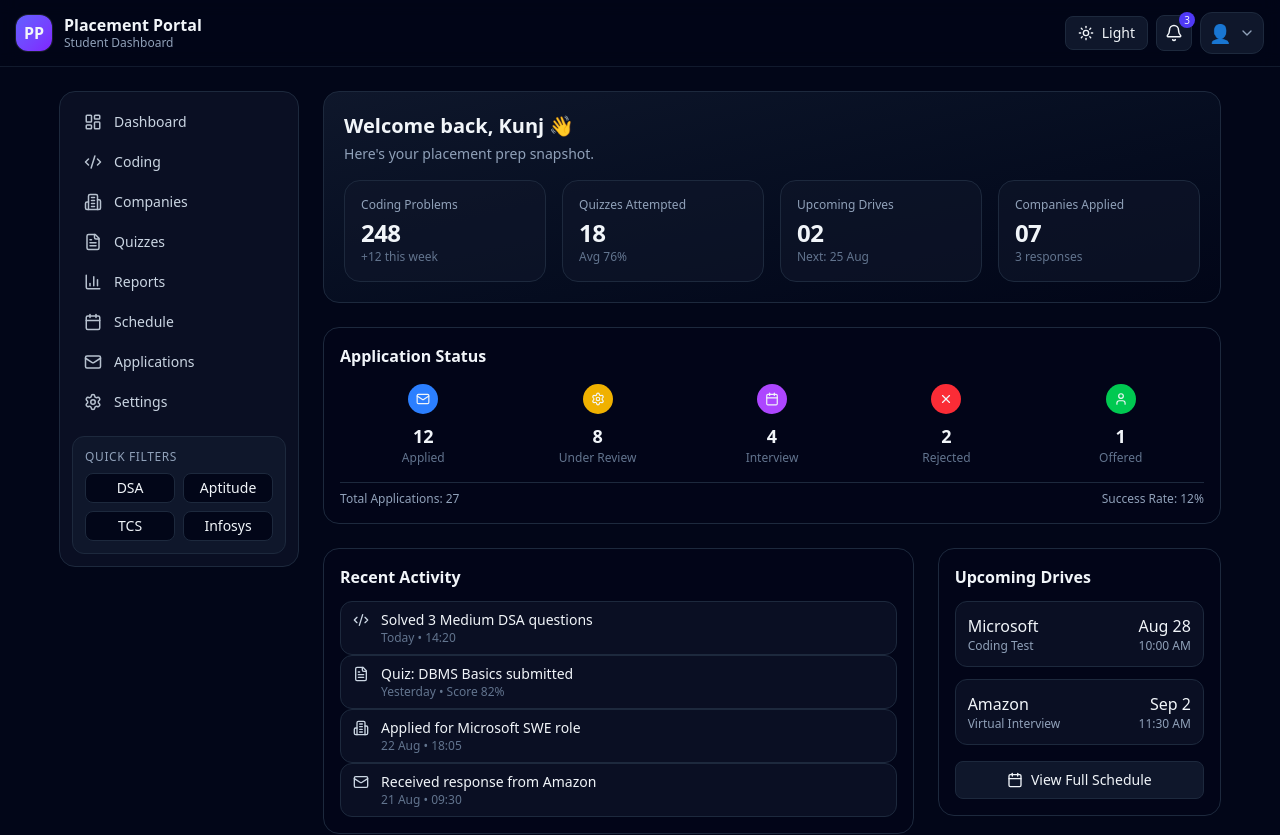
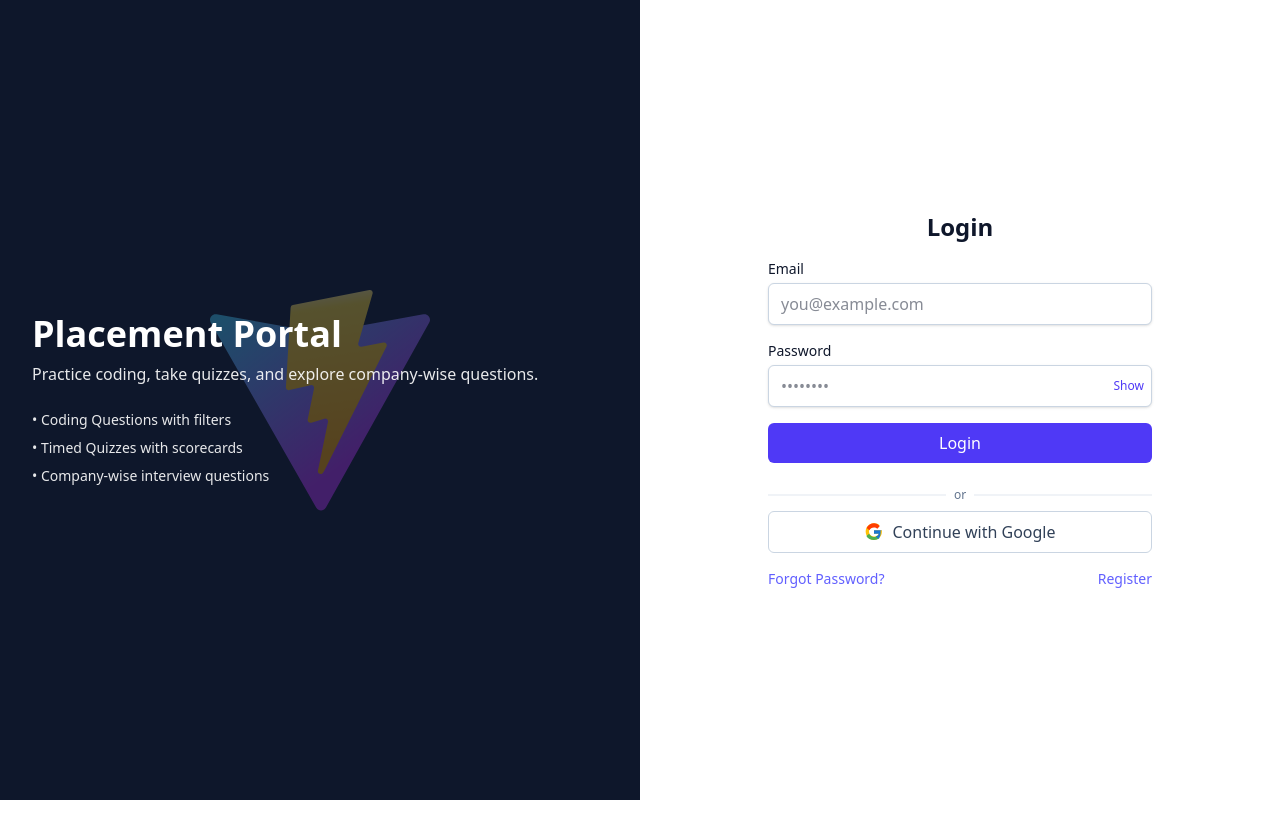
Before and after one commit to BluesIsekai/PlacementPortal, a React (Vite) app: page / in a window 1280 px wide. Shown: the top 835 px of the page. After the commit the page ends 800 px from the top, so only its background shows below. Built offline with nearby package versions, Linux system fonts and the light colour scheme.

Commit message:
Update App.jsx

```diff
--- a/src/App.jsx
+++ b/src/App.jsx
@@ -9,7 +9,7 @@
   return (
     <div className="min-h-screen bg-white text-slate-900">
       <Routes>
-        <Route path="/" element={<Dashboard />} />
+        <Route path="/" element={<Login />} />
         <Route path="/dashboard" element={<Dashboard />} />
         <Route path="/login" element={<Login />} />
         <Route path="/register" element={<Register />} />
```
